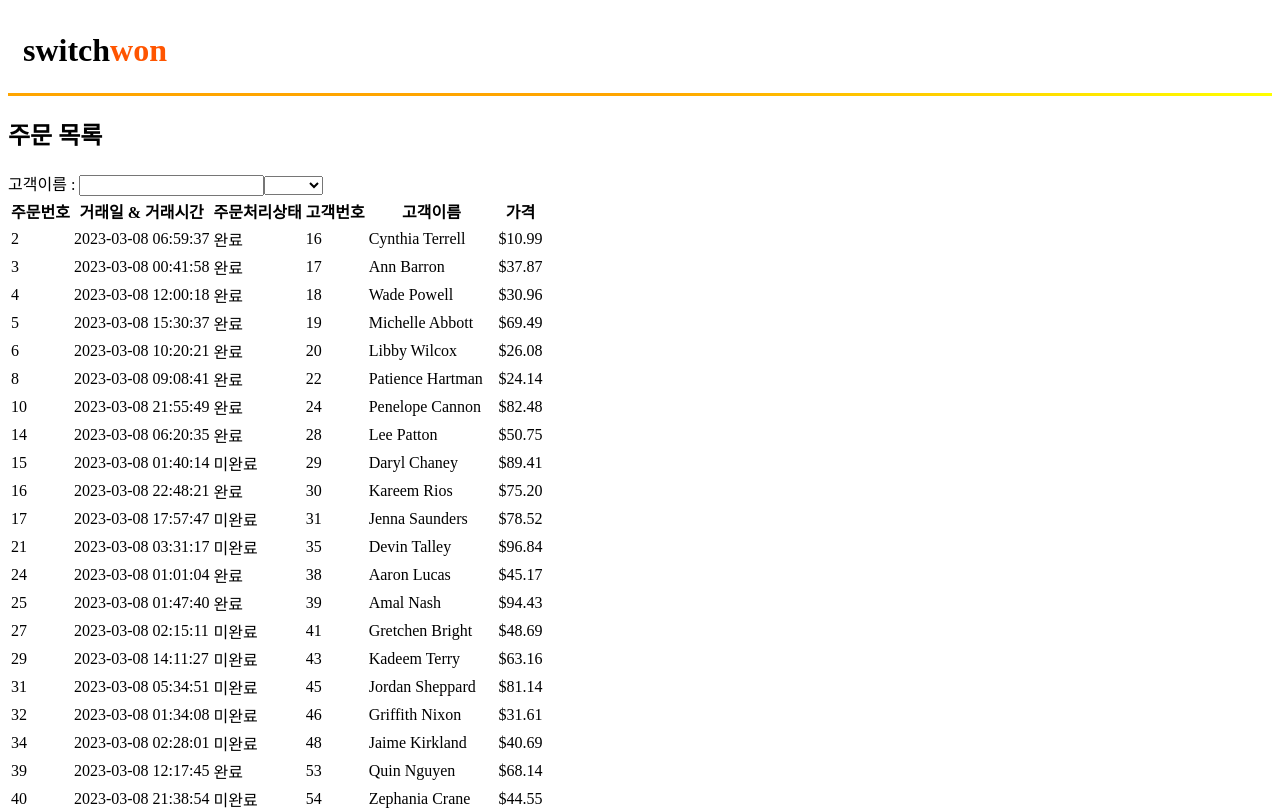
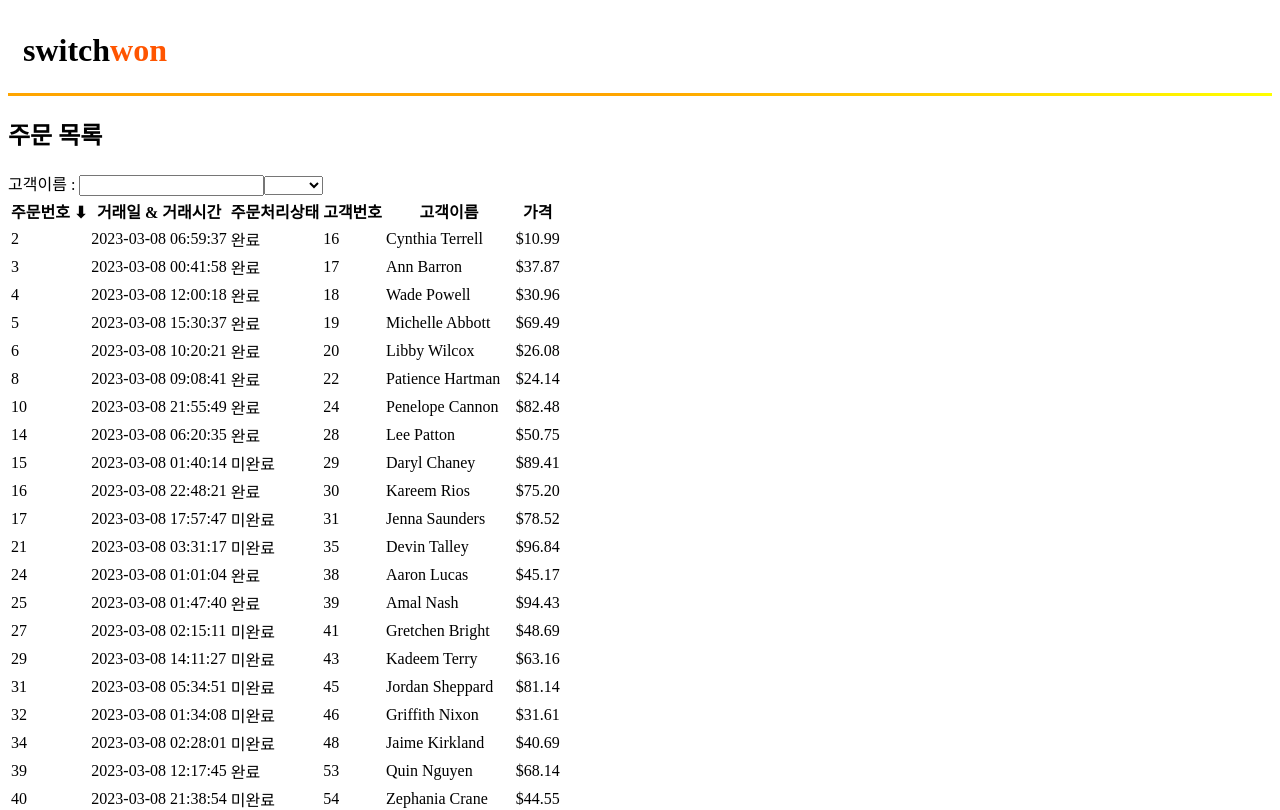
Before and after one commit to wanted-pre-7/pre-onboarding-9th-4-7, a React (Vite) app: page /orderlist in a window 1280 px wide. Shown: the top 810 px of the page. Built offline with nearby package versions, Linux system fonts and the light colour scheme.

Commit message:
feat[#5, #6] : 정렬 기능 구현

```diff
--- a/src/api/axios.ts
+++ b/src/api/axios.ts
@@ -7,7 +7,7 @@ import axiosInstance from "./instance";
 export const getData = async ({
   queryKey,
 }: QueryFunctionContext): Promise<IResponse> => {
-  const [_, status, customer_name, page] = queryKey;
+  const [_, status, customer_name, page, sortKey, sortDir] = queryKey;
 
   const today = "2023-03-08";
 
@@ -25,6 +25,18 @@ export const getData = async ({
     );
   });
 
+  if (typeof sortKey === "string") {
+    filterData.sort((a: Record<string, any>, b: Record<string, any>) => {
+      if (a[sortKey] < b[sortKey]) {
+        return sortDir && sortDir === "desc" ? 1 : -1;
+      }
+      if (a[sortKey] > b[sortKey]) {
+        return sortDir && sortDir === "desc" ? -1 : 1;
+      }
+      return 0;
+    });
+  }
+
   return {
     data: filterData.slice(startPageNumber, getEndNumber(startPageNumber)),
     total: filterData.length,
--- a/src/components/orderlist/OrderTable.tsx
+++ b/src/components/orderlist/OrderTable.tsx
@@ -1,13 +1,33 @@
 import type { IDataResponse } from "../../types";
 
-const OrderTable = ({ data }: { data: IDataResponse[] }) => {
+const OrderTable = ({
+  data,
+  sortKey,
+  sortDir,
+  setSortConfig,
+}: {
+  data: IDataResponse[];
+  sortKey: string;
+  sortDir: string;
+  setSortConfig: (key: string) => void;
+}) => {
   return (
     <div>
       <table>
         <thead>
           <tr>
-            <th>주문번호</th>
-            <th>거래일 & 거래시간</th>
+            <th onClick={() => setSortConfig("id")}>
+              주문번호
+              {sortKey === "id" ? (
+                <span>{sortDir === "asc" ? " ⬇︎" : " ⬆︎"}</span>
+              ) : null}
+            </th>
+            <th onClick={() => setSortConfig("transaction_time")}>
+              거래일 & 거래시간
+              {sortKey === "transaction_time" ? (
+                <span>{sortDir === "asc" ? " ⬇︎" : " ⬆︎"}</span>
+              ) : null}
+            </th>
             <th>주문처리상태</th>
             <th>고객번호</th>
             <th>고객이름</th>
--- a/src/pages/OrderList.tsx
+++ b/src/pages/OrderList.tsx
@@ -12,10 +12,14 @@ const OrderList = () => {
   const status = searchParams.get("status");
   const customer_name = searchParams.get("customer_name");
   const page = searchParams.get("page");
+
+  const sortKey = searchParams.get("sortKey");
+  const sortDir = searchParams.get("sortDir");
+
   const currentParams = new URLSearchParams(searchParams.toString());
 
   const { data } = useQuery(
-    ["switchwon", status, customer_name, page],
+    ["switchwon", status, customer_name, page, sortKey, sortDir],
     getData,
     {
       refetchOnWindowFocus: false,
@@ -55,6 +59,16 @@ const OrderList = () => {
     setSearchParams(currentParams);
   };
 
+  const setSortConfig = (key: string) => {
+    if (sortKey && sortKey == key) {
+      currentParams.set("sortDir", sortDir === "asc" ? "desc" : "asc");
+    } else {
+      currentParams.set("sortKey", key);
+      currentParams.set("sortDir", "asc");
+    }
+    setSearchParams(currentParams);
+  };
+
   return (
     <div>
       <h2>주문 목록</h2>
@@ -64,7 +78,12 @@ const OrderList = () => {
         updateStatus={updateStatus}
         updateCustomerName={updateCustomerName}
       />
-      <OrderTable data={data.data} />
+      <OrderTable
+        data={data.data}
+        sortKey={sortKey ? sortKey : "id"}
+        sortDir={sortDir ? sortDir : "asc"}
+        setSortConfig={setSortConfig}
+      />
       <Pagination
         total={data.total}
         page={getPageNumber(page)}
```
